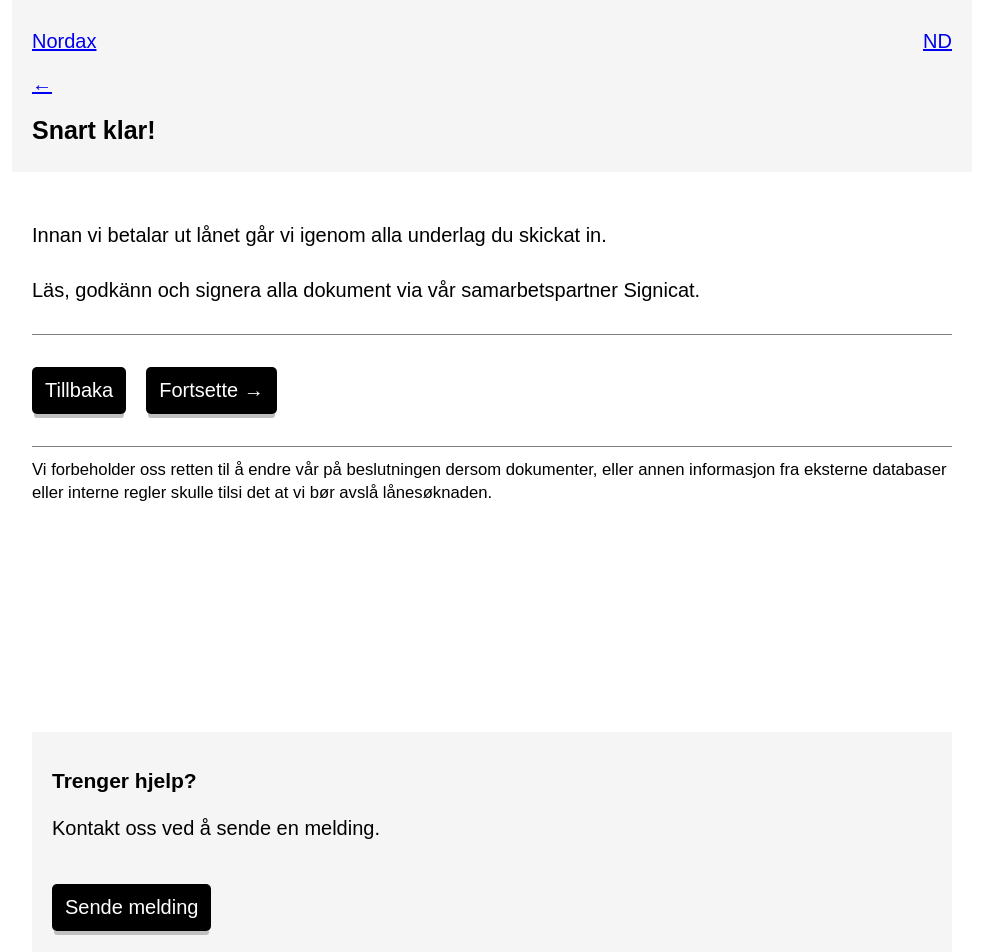
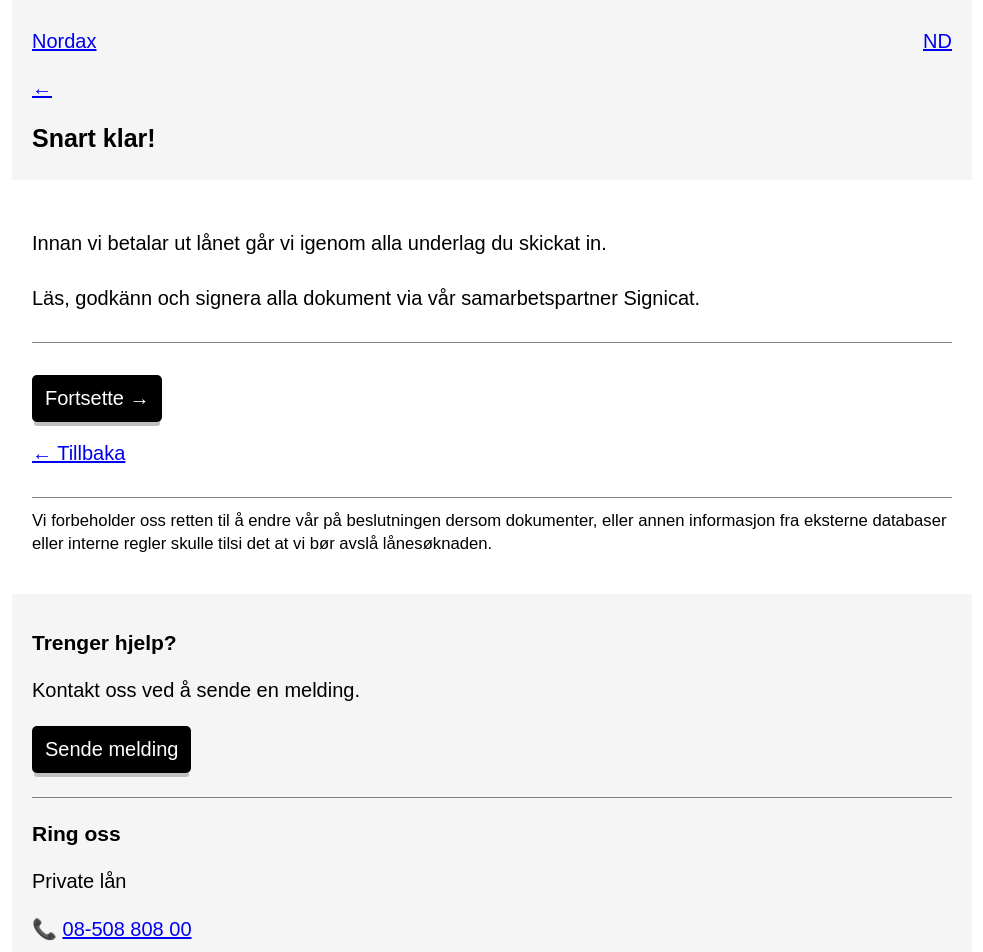
Before and after one commit to siggiarni/prototype-kit, an Eleventy site: page loan-1/6.0-signicat.html in a window 1280 px wide. Shown: the top 952 px of the page, without its empty margins (148-1131 px from the left). Built offline with nearby package versions, Linux system fonts and the light colour scheme; Eleventy itself is replaced by a stand-in of ours; files that its build step writes are made by us from their sources.

Commit message:
fix spacing

```diff
--- a/_includes/header.njk
+++ b/_includes/header.njk
@@ -9,4 +9,4 @@
     </p>
 </nav>
 
-<h1>{{ title }}</h1>
+<h1>{{ title | safe }}</h1>
--- a/css/styles.css
+++ b/css/styles.css
@@ -4,12 +4,7 @@
     box-sizing: border-box;
 }
 
-/* * > * {
-    outline: 2px solid red;
-} */
-
 * + * {
-    /* margin-block-start: 1.5rem; */
     margin-block-start: var(--space, 1.5rem);
 }
 
@@ -20,22 +15,23 @@
 }
 
 html {
+    height: 100vh;
     font-family: sans-serif;
 }
 
 body {
+    min-height: 100vh;
     max-width: 48em;
     margin-block: 0;
     margin-inline: auto;
     padding: 0;
+    display: grid;
+    grid-auto-rows: auto 1fr auto;
     font-size: 1.25em;
-
-    display: grid;
-    grid-template-rows: auto minmax(55vh, auto) auto;
 }
 
 header {
-    --space: 0;
+    margin-block-start: 0;
     padding-block: 0.5em;
     padding-inline: var(--pageSpace);
     background-color: whitesmoke;
@@ -43,13 +39,13 @@
 
 main {
     --space: 2rem;
+    min-height: 30vh;
     padding-inline: var(--contentSpace);
 }
 
 footer {
-    margin-block-start: 6em;
-    margin-block-end: var(--pageSpace);
-    margin-inline: var(--pageSpace);
+    margin-block-start: 2em;
+    margin-block-end: 0;
     padding: var(--contentSpace);
     background-color: whitesmoke;
 }
@@ -81,8 +77,6 @@
 }
 
 h2 {
-    /* margin-block-start: 0; */
-    /* --space: 0; */
     font-size: 1.05em;
 }
 
@@ -208,13 +202,20 @@
     width: 100%;
     min-height: 2.75rem;
     padding: 0.6em;
+    display: flow-root;
     -webkit-appearance: none;
-    color: white;
+    color: var(--btnCl, white);
     text-decoration: none;
     border: none;
     border-radius: var(--borderRadius);
-    background-color: black;
+    background-color: var(--btnBg, black);
     box-shadow: 0 0.375rem 0 -0.125rem silver;
+}
+
+.button__secondary {
+    --btnBg: silver;
+    --btnCl: black;
+    box-shadow: none;
 }
 
 a.button {
@@ -243,11 +244,6 @@
     }
 }
 
-.content {
-    outline: 1px solid red;
-    height: 100%;
-}
-
 .controls {
     display: flex;
     flex-direction: column;
@@ -256,9 +252,7 @@
 
 @media screen and (min-width: 32em) {
     .controls {
-        justify-content: flex-end;
-        flex-direction: row-reverse;
-        align-items: center;
+        align-items: flex-start;
         gap: 1em;
     }
     .controls * + * {
@@ -268,7 +262,6 @@
 
 .card {
     padding-inline-start: 0.75em;
-    /* padding-inline-end: 1em; */
     display: flex;
     justify-content: space-between;
     overflow: hidden;
--- a/loan-1/6.0-signicat.html
+++ b/loan-1/6.0-signicat.html
@@ -9,7 +9,7 @@
 <hr />
 <div class="controls">
     <a href="../6.1-signicat/" class="button">Fortsette →</a>
-    <button type="button" onClick="history.back()">Tillbaka</button>
+    <a href="#" class="button-link" onclick="history.back()">← Tillbaka</a>
 </div>
 
 <hr />
```
Also changed, not shown: index.html (+4 -0 lines), loan-1/4.0-documents.html (+8 -12 lines), loan-1/6.1-signicat.html (+4 -2 lines).
